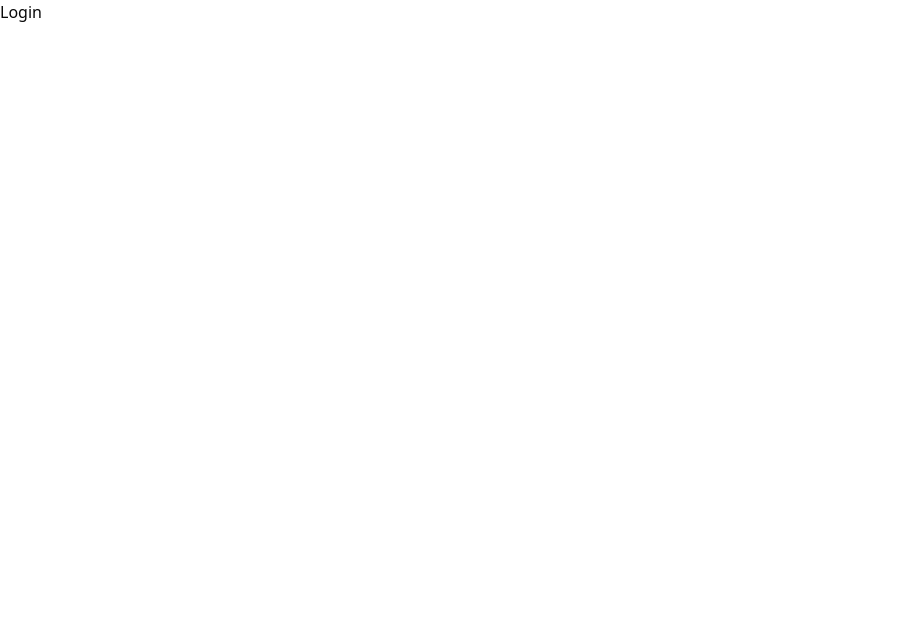
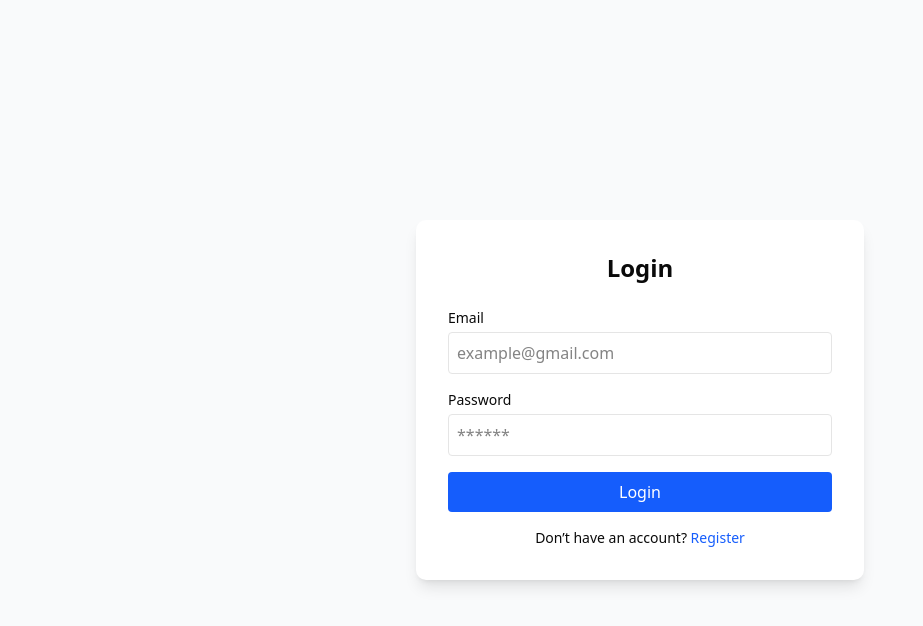
Before and after one commit to tanveer19/L2-B5-Assignment-8, a Next.js app: page /login in a window 1280 px wide. Shown: the top 626 px of the page, without its empty margins (0-923 px from the left). Built offline with nearby package versions, Linux system fonts and the light colour scheme.

Commit message:
login works

```diff
--- a/src/app/(commonLayout)/(auth)/login/page.tsx
+++ b/src/app/(commonLayout)/(auth)/login/page.tsx
@@ -1,5 +1,102 @@
-const loginPage = () => {
-  return <div>Login</div>;
-};
+"use client";
 
-export default loginPage;
+import { useState } from "react";
+import { useRouter } from "next/navigation";
+
+export default function LoginPage() {
+  const router = useRouter();
+
+  const [formData, setFormData] = useState({
+    email: "",
+    password: "",
+  });
+
+  const [error, setError] = useState("");
+
+  const handleChange = (e: React.ChangeEvent<HTMLInputElement>) => {
+    setFormData({ ...formData, [e.target.name]: e.target.value });
+  };
+
+  const handleSubmit = async (e: React.FormEvent) => {
+    e.preventDefault();
+    setError("");
+
+    try {
+      const res = await fetch("http://localhost:5000/api/auth/login", {
+        method: "POST",
+        headers: {
+          "Content-Type": "application/json",
+        },
+        credentials: "include", // for cookies
+        body: JSON.stringify(formData),
+      });
+
+      const data = await res.json();
+
+      if (!res.ok) {
+        setError(data.message || "Login failed");
+        return;
+      }
+
+      router.push("/");
+    } catch (err) {
+      setError("Something went wrong");
+    }
+  };
+
+  return (
+    <div className="min-h-screen flex items-center justify-center bg-gray-50">
+      <div className="w-full max-w-md bg-white shadow-lg rounded-lg p-8">
+        <h2 className="text-2xl font-bold mb-6 text-center">Login</h2>
+
+        {error && (
+          <p className="mb-4 text-red-600 text-center text-sm">{error}</p>
+        )}
+
+        <form onSubmit={handleSubmit} className="space-y-4">
+          {/* Email */}
+          <div>
+            <label className="block mb-1 text-sm font-medium">Email</label>
+            <input
+              type="email"
+              name="email"
+              className="w-full border rounded p-2"
+              placeholder="example@gmail.com"
+              value={formData.email}
+              onChange={handleChange}
+              required
+            />
+          </div>
+
+          {/* Password */}
+          <div>
+            <label className="block mb-1 text-sm font-medium">Password</label>
+            <input
+              type="password"
+              name="password"
+              className="w-full border rounded p-2"
+              placeholder="******"
+              value={formData.password}
+              onChange={handleChange}
+              required
+            />
+          </div>
+
+          <button
+            type="submit"
+            className="w-full bg-blue-600 text-white py-2 rounded hover:bg-blue-700"
+          >
+            Login
+          </button>
+        </form>
+
+        <p className="text-sm text-center mt-4">
+          Don’t have an account?{" "}
+          <a href="/register" className="text-blue-600 font-medium">
+            Register
+          </a>
+        </p>
+      </div>
+    </div>
+  );
+}
```
